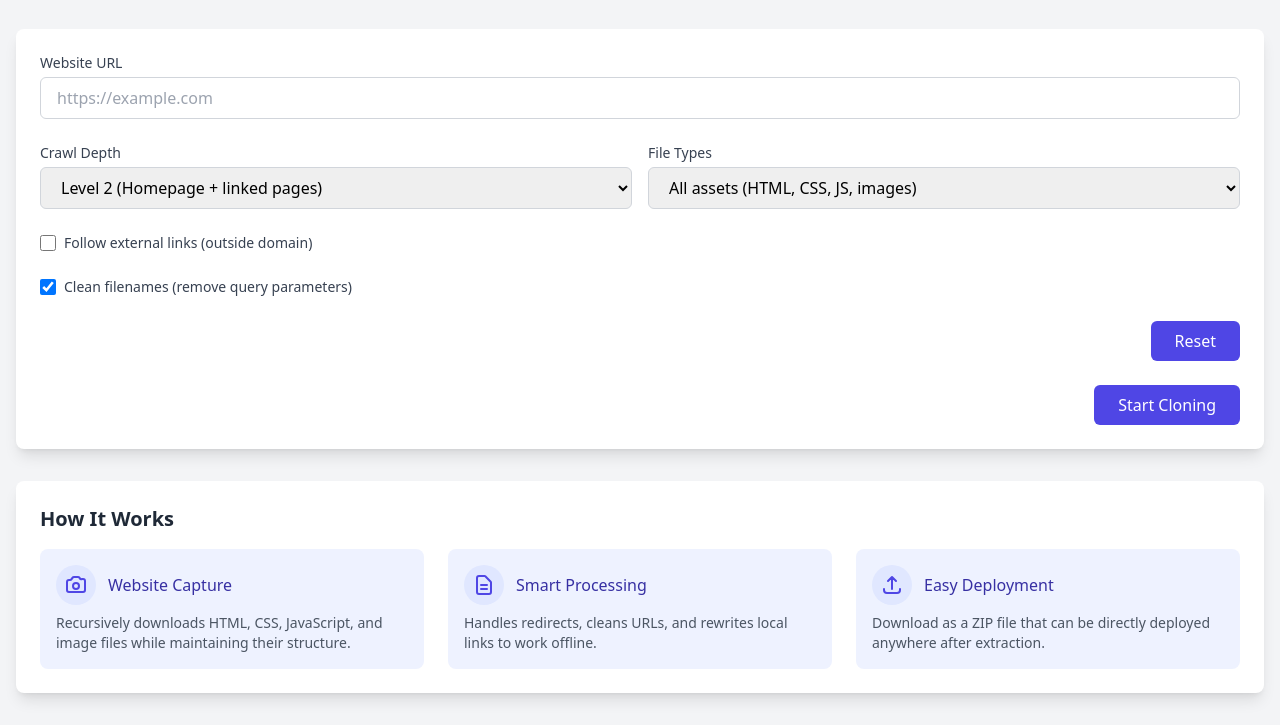
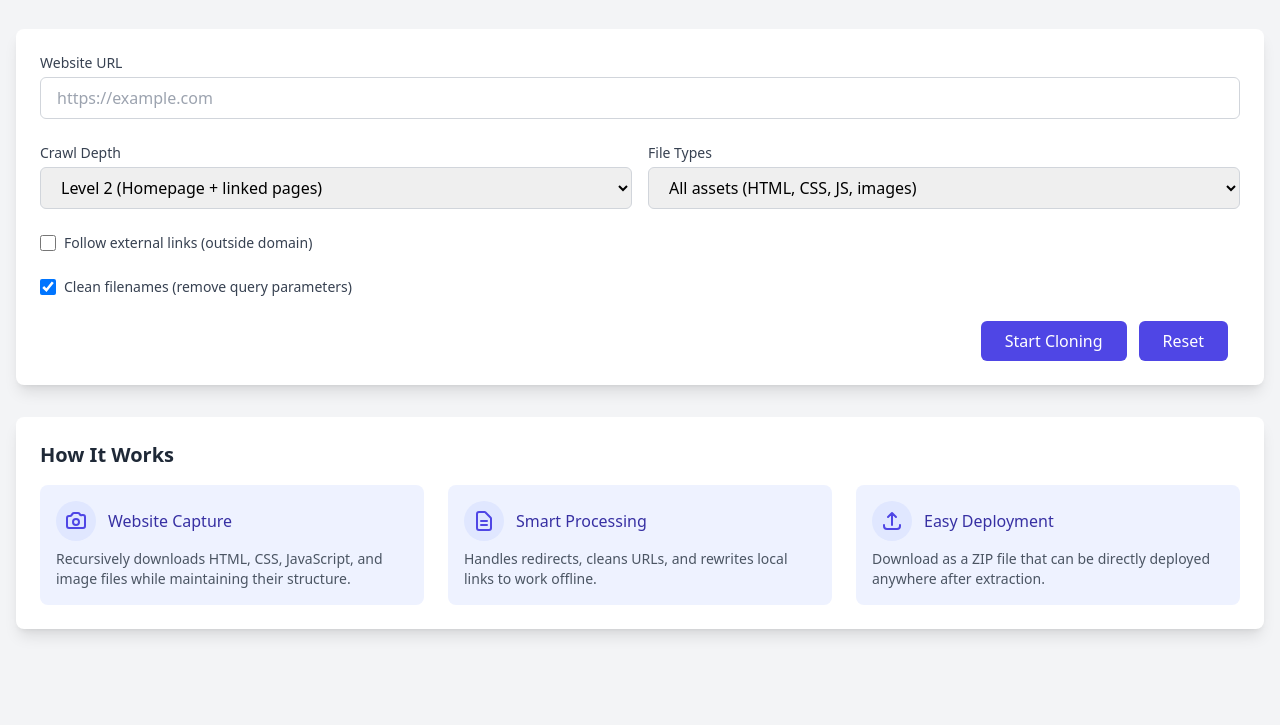
Before and after one commit to My-India-Service/advance-cloner, a website: page public/code.html in a window 1280 px wide. Shown: the part 107-832 px from the top of the page. After the commit the page ends 800 px from the top, so only its background shows below. Drawn offline with nearby package versions, Linux system fonts and the light colour scheme.

Commit message:
added reset button

```diff
--- a/public/code.html
+++ b/public/code.html
@@ -111,15 +111,7 @@
                         <div id="stats" class="mt-1"></div>
                     </div>
                 </div>
-                <div class="flex justify-end">
-                    <button
-                        type="reset"
-                        id="btnrest"
-                        class="px-6 py-2 bg-indigo-600 text-white font-medium rounded-md hover:bg-indigo-700 focus:outline-none focus:ring-2 focus:ring-offset-2 focus:ring-indigo-500"
-                    >
-                        Reset
-                    </button>
-                </div>
+
                 <div class="flex justify-end">
                     <button
                         type="submit"
@@ -127,6 +119,14 @@
                         class="px-6 py-2 bg-indigo-600 text-white font-medium rounded-md hover:bg-indigo-700 focus:outline-none focus:ring-2 focus:ring-offset-2 focus:ring-indigo-500"
                     >
                         Start Cloning
+                    </button>
+                     <button
+                        type="submit"
+                        id="btnreload"
+                        onclick="location.reload(); return false;"
+                        class="px-6 py-2 mx-3 bg-indigo-600 text-white font-medium rounded-md hover:bg-indigo-700 focus:outline-none focus:ring-2 focus:ring-offset-2 focus:ring-indigo-500"
+                    >
+                        Reset
                     </button>
                 </div>
             </form>
@@ -290,7 +290,7 @@
             } else {
                 statusIndicator.className = 'ml-2 h-2 w-2 rounded-full bg-yellow-500';
             }
-            submitBtn.textContent = 'Done Cloning';
+
         };
 
         eventSource.onerror = () => {
```
